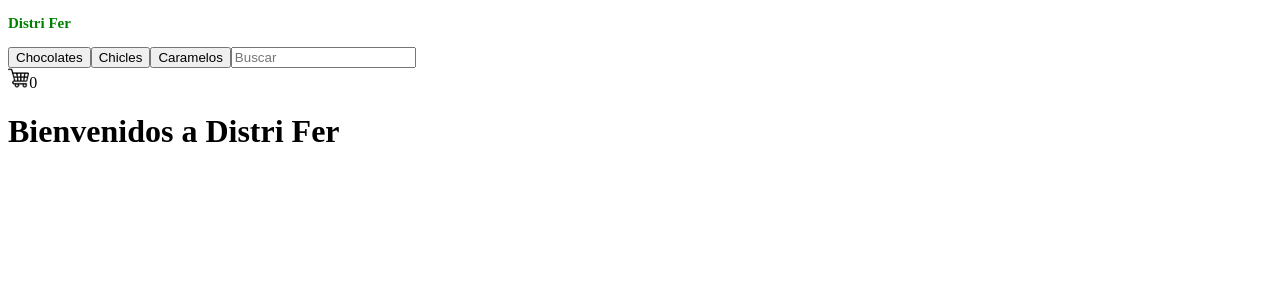
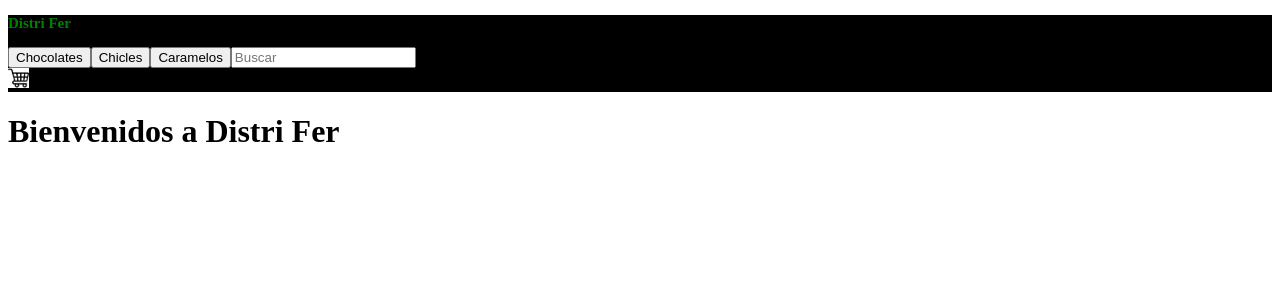
Before and after one commit to Fernandofeo/proyecto-react-fernando-feo-, a React (Vite) app: page / in a window 1280 px wide. Shown: the top 300 px of the page. Built offline with nearby package versions, Linux system fonts and the light colour scheme.

Commit message:
primera-preentrega

```diff
--- a/src/components/CardWidget/CardWidget.jsx
+++ b/src/components/CardWidget/CardWidget.jsx
@@ -2,8 +2,8 @@ import Cart from './assets/Cart.png'
 
 const CardWidget =()=>{
     return (
-        <div>
-            <img  src= {  Cart} alt="cart "style={{ maxHeight:20, textAlign:`center`}}/>
+        <div >
+            <img  src= {  Cart} alt="cart "style={{ maxHeight:20, textAlign:`center`, backgroundColor: `black`}}/>
             0
         </div>
     )
--- a/src/components/NavBar/NavBar.jsx
+++ b/src/components/NavBar/NavBar.jsx
@@ -6,7 +6,7 @@ import CardWidget from "../CardWidget/CardWidget"
 const NavBar=() => {
     return (
        <header>
-            <nav>
+            <nav style={{ backgroundColor: 'black'}}>
                  <h3 style={ { color: 'green', fontSize: 15}}> Distri Fer </h3>
              <div style={ {color : 'yellow', display :`flex`, fontSize: 10, textAlign : `center` }} >
                 <button > Chocolates </button>
@@ -14,7 +14,7 @@ const NavBar=() => {
                 <button> Caramelos </button >
                 <input class="w-full mx-auto justify-between flex my-auto py-3 cursor-text
               bg-transparent border-b-2 border-white text-white text-xl focus:outline-none" placeholder="Buscar" type="text"></input>
-             </div>
+             </div >
              <CardWidget/>
              </nav>
         </header>
```
